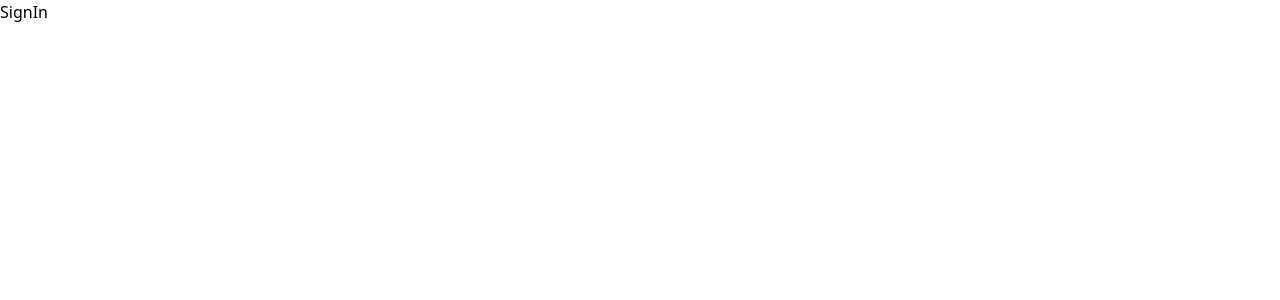
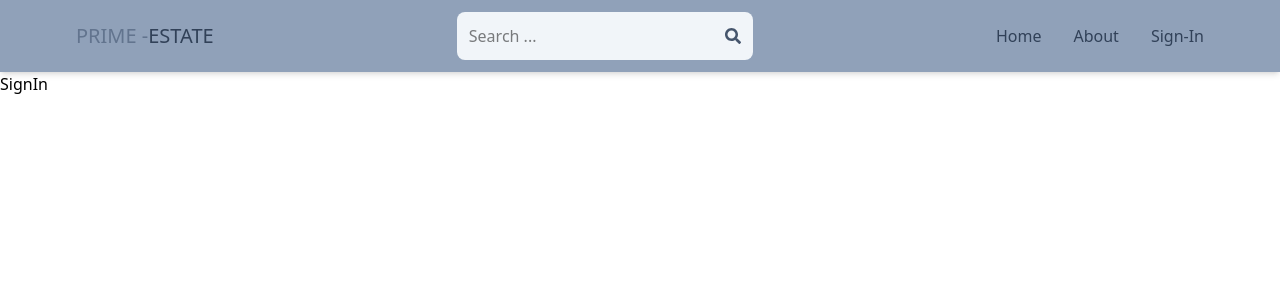
Before and after one commit to thilanhasitha/real-estate, a React (Vite) app in the folder client/: page /sign-in in a window 1280 px wide. Shown: the top 300 px of the page. Built offline with nearby package versions, Linux system fonts and the light colour scheme.

Commit message:
Header component is created

```diff
--- a/client/package.json
+++ b/client/package.json
@@ -13,6 +13,7 @@
     "@tailwindcss/vite": "^4.1.0",
     "react": "^19.0.0",
     "react-dom": "^19.0.0",
+    "react-icons": "^5.5.0",
     "react-router-dom": "^7.4.1",
     "tailwindcss": "^4.1.0"
   },
--- a/client/src/App.jsx
+++ b/client/src/App.jsx
@@ -5,10 +5,12 @@
 import SignUp from './pages/SignUp'
 import SignIn from './pages/SignIn'
 import About from './pages/About'
+import Header from './component/Header'
 
 export default function App() {
   return (
     <BrowserRouter>
+    <Header/>
      <Routes>
       <Route path='/' element={<Home/>}/>
       <Route path='/sign-in' element={<SignIn/>}/>
--- /dev/null
+++ b/client/src/component/Header.jsx
@@ -0,0 +1,31 @@
+import React from 'react'
+import {FaSearch} from 'react-icons/fa';
+import { Link } from 'react-router-dom';
+
+export default function Header() {
+  return (
+    <header className='bg-slate-400 shadow-md'>
+        <div className='flex justify-between items-center p-3 max-w-6xl mx-auto'>
+        <h1 className='font-bolt text-sm sm:text-xl flex flex-wrap'>
+            <span className='text-slate-500'>PRIME - </span>
+            <span className='text-slate-700'>ESTATE</span>
+        </h1>
+        <form className='bg-slate-100 p-3 rounded-lg flex items-center'>
+            <input  className='bg-transparent focus:outline-none w-24 sm:w-64' type='text' placeholder='Search ... '/>
+             <FaSearch className='text-slate-600 '/>
+        </form>
+        <ul className='flex gap-8'>
+            <Link to ='/'>
+            <li className='hidden sm:inline text-slate-700 hover:underline'>Home</li>
+            </Link>
+            <Link to ='/about'>
+            <li className='hidden sm:inline text-slate-700 hover:underline'>About</li>
+            </Link>
+            <Link to='sign-in'>
+            <li className='hidden sm:inline text-slate-700 hover:underline'>Sign-In</li>
+            </Link>
+        </ul>
+        </div>
+    </header>
+  )
+}
```
Also changed, not shown: 1 other file (tests, documents, lock files or other folders).
